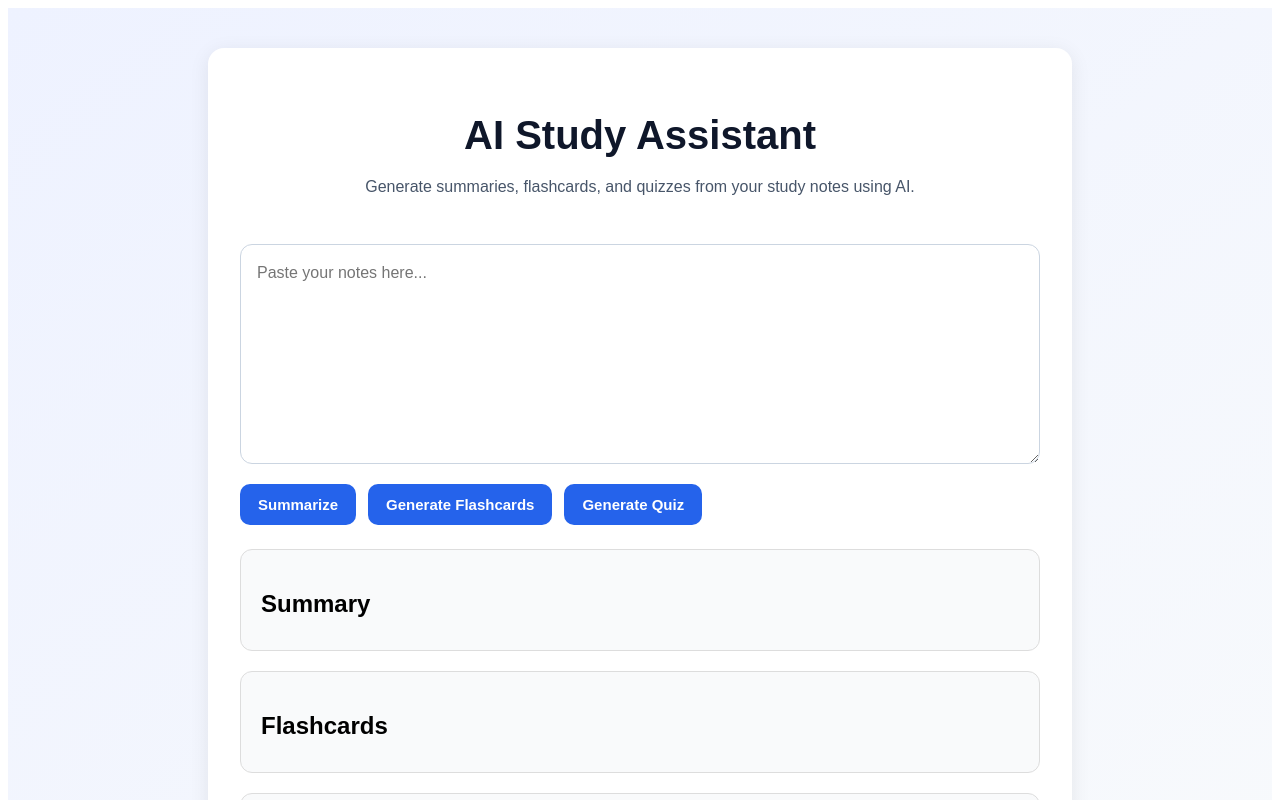
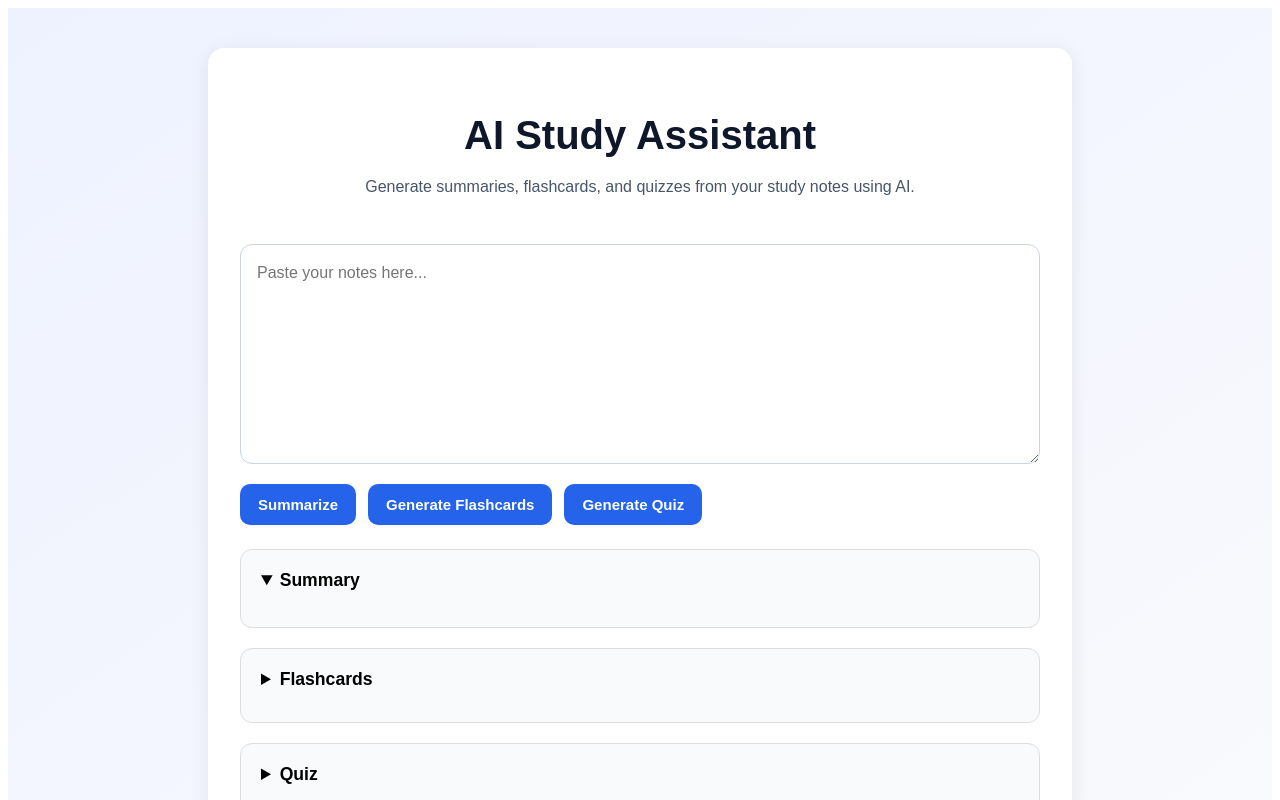
Before and after one commit to tohma-k/ai-study-assistant, a React (Vite) app: page / in a window 1280 px wide. Shown: the top 800 px of the page. Built offline with nearby package versions, Linux system fonts and the light colour scheme.

Commit message:
Make outputs collapsable

```diff
--- a/src/App.css
+++ b/src/App.css
@@ -106,3 +106,14 @@ button:disabled {
 .output-card h2 {
   margin-bottom: 12px;
 }
+
+summary {
+  cursor: pointer;
+  font-weight: 600;
+  font-size: 1.1rem;
+  margin-bottom: 12px;
+}
+
+details[open] summary {
+  margin-bottom: 16px;
+}
--- a/src/App.jsx
+++ b/src/App.jsx
@@ -139,18 +139,33 @@ function App() {
 
         <section className="output-section">
           <div className="output-card">
-            <h2>Summary</h2>
-            <ReactMarkdown>{summary}</ReactMarkdown>
+            <details open>
+              <summary>Summary</summary>
+
+              <ReactMarkdown>
+                {summary}
+              </ReactMarkdown>
+            </details>
           </div>
 
           <div className="output-card">
-            <h2>Flashcards</h2>
-            <ReactMarkdown>{flashcards}</ReactMarkdown>
+            <details>
+              <summary>Flashcards</summary>
+
+              <ReactMarkdown>
+                {flashcards}
+              </ReactMarkdown>
+            </details>
           </div>
 
           <div className="output-card">
-            <h2>Quiz</h2>
-            <ReactMarkdown>{quiz}</ReactMarkdown>
+            <details>
+              <summary>Quiz</summary>
+
+              <ReactMarkdown>
+                {quiz}
+              </ReactMarkdown>
+            </details>
           </div>
         </section>
       </section>
```
